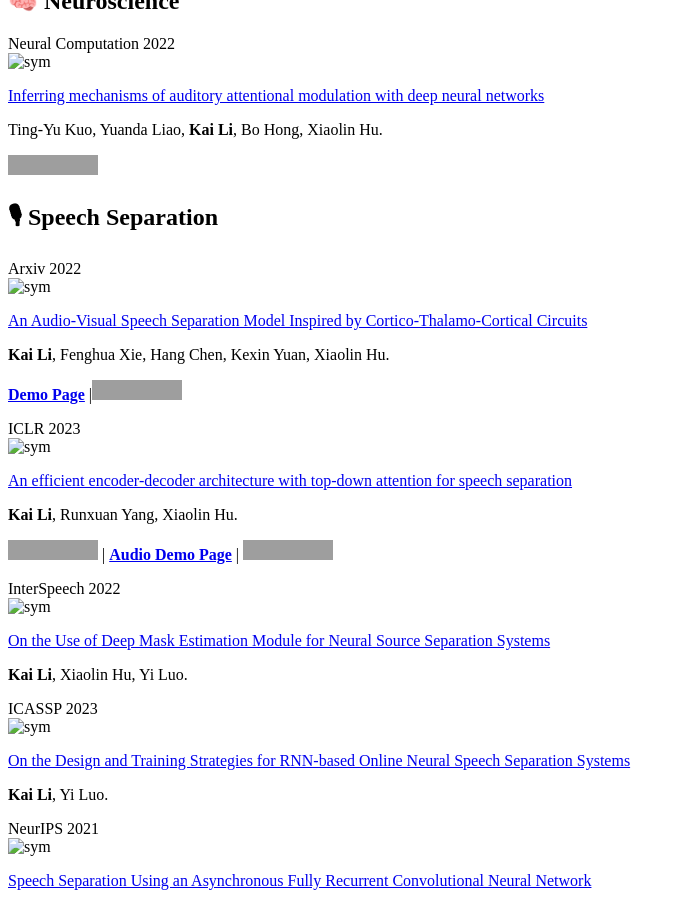
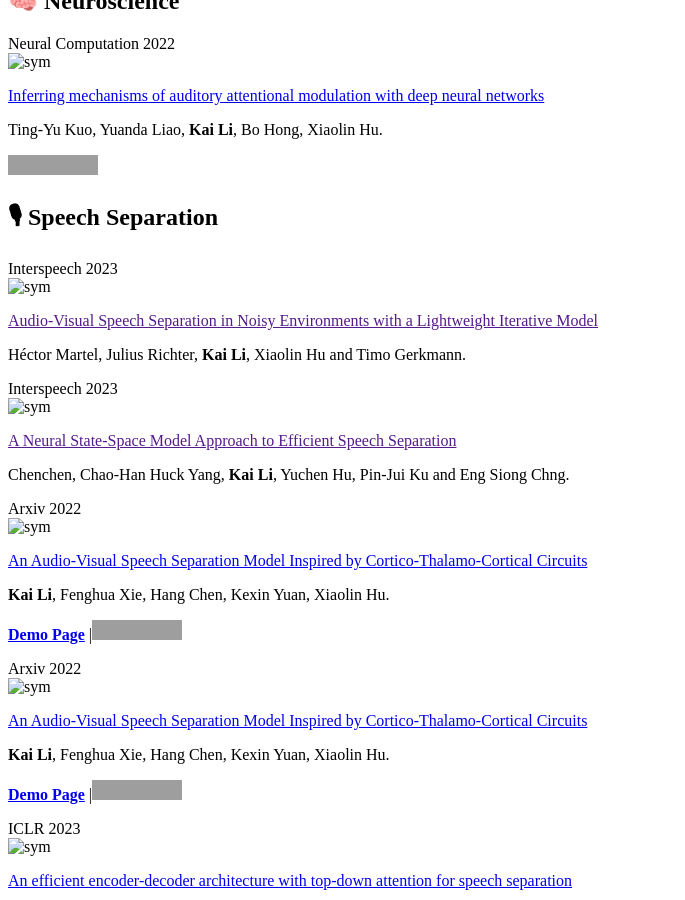
Before and after one commit to JusperLee/jusperlee.github.io, a Jekyll site: the page built from _pages/includes/pub.md, in a window 1280 px wide and 900 px high, scrolled down 615 px. Shown: the whole window, without its empty margins (0-685 px from the left). Built offline with Jekyll 4.4.1, drawn with Linux system fonts in a browser that asks for light colours; nearby versions of some CDN libraries; our own code applies the rules of GitHub Pages for plain Markdown files; formulas are drawn with MathJax 3; grey boxes are pictures that could not be loaded.

Commit message:
Update pub

```diff
--- a/_pages/includes/pub.md
+++ b/_pages/includes/pub.md
@@ -17,6 +17,38 @@ Ting-Yu Kuo, Yuanda Liao, **Kai Li**, Bo Hong, Xiaolin Hu.
 </div>
 
 ## 🎙 Speech Separation
+
+<div class='paper-box'><div class='paper-box-image'><div><div class="badge">Interspeech 2023</div><img src='images/avlit.png' alt="sym" width="100%"></div></div>
+<div class='paper-box-text' markdown="1">
+
+[Audio-Visual Speech Separation in Noisy Environments with a Lightweight Iterative Model]()
+
+Héctor Martel, Julius Richter, **Kai Li**, Xiaolin Hu and Timo Gerkmann.
+
+</div>
+</div>
+
+<div class='paper-box'><div class='paper-box-image'><div><div class="badge">Interspeech 2023</div><img src='images/s4m.png' alt="sym" width="100%"></div></div>
+<div class='paper-box-text' markdown="1">
+
+[A Neural State-Space Model Approach to Efficient Speech Separation]()
+
+Chenchen, Chao-Han Huck Yang, **Kai Li**, Yuchen Hu, Pin-Jui Ku and Eng Siong Chng.
+
+</div>
+</div>
+
+<div class='paper-box'><div class='paper-box-image'><div><div class="badge">Arxiv 2022</div><img src='images/ctcnet.png' alt="sym" width="100%"></div></div>
+<div class='paper-box-text' markdown="1">
+
+[An Audio-Visual Speech Separation Model Inspired by Cortico-Thalamo-Cortical Circuits](https://arxiv.org/abs/2212.10744)
+
+**Kai Li**, Fenghua Xie, Hang Chen, Kexin Yuan, Xiaolin Hu.
+
+[**Demo Page**](./project/CTCNet) \|<a href="https://github.com/JusperLee/CTCNet"><img src="https://img.shields.io/github/stars/JusperLee/CTCNet?style=social&amp;label=Code+Stars" alt=""></a> <strong><span class='show_paper_citations' data='fHkHcMsAAAAJ:roLk4NBRz8UC'></span></strong>
+
+</div>
+</div>
 
 <div class='paper-box'><div class='paper-box-image'><div><div class="badge">Arxiv 2022</div><img src='images/ctcnet.png' alt="sym" width="100%"></div></div>
 <div class='paper-box-text' markdown="1">
@@ -104,7 +136,7 @@ Xuechao Zou<sup>*</sup>, **Kai Li<sup>*</sup>**, Junliang Xing, Pin Tao<sup>#</s
 </div>
 
 ## 📷 Image Super Resolution
-<div class='paper-box'><div class='paper-box-image'><div><div class="badge">Submitted IEEE Transactions on Industrial Informatics</div><img src='images/submitted.png' alt="sym" width="100%"></div></div>
+<div class='paper-box'><div class='paper-box-image'><div><div class="badge">Submitted IEEE Transactions on Industrial Informatics</div><img src='images/CL-gan.png' alt="sym" width="100%"></div></div>
 <div class='paper-box-text' markdown="1">
 
 [Single Image Super-Resolution through Image Pixel Information Clustering and Generative Adversarial Network]()
```
Also changed, not shown: _pages/includes/news.md (+8 -7 lines), images/avlit.png (added), images/cl-gan.png, images/s4m.png (added).
